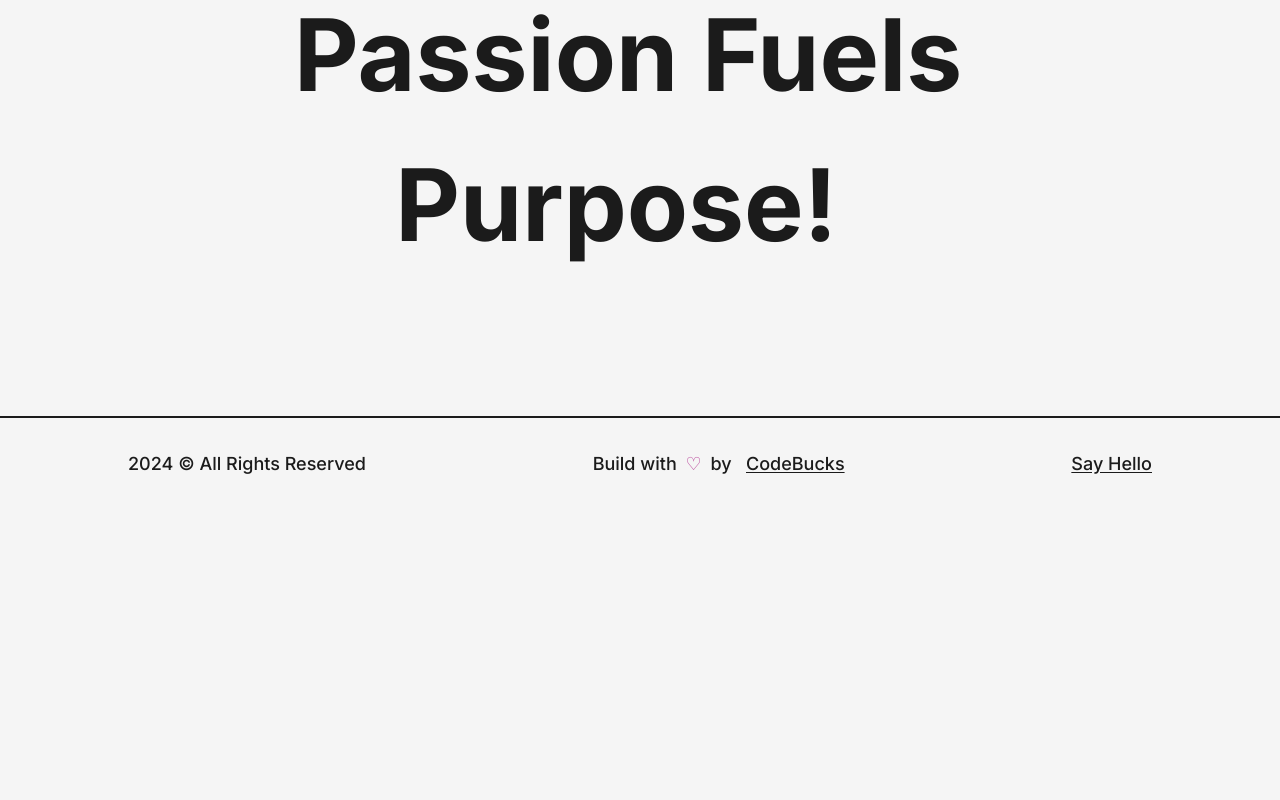
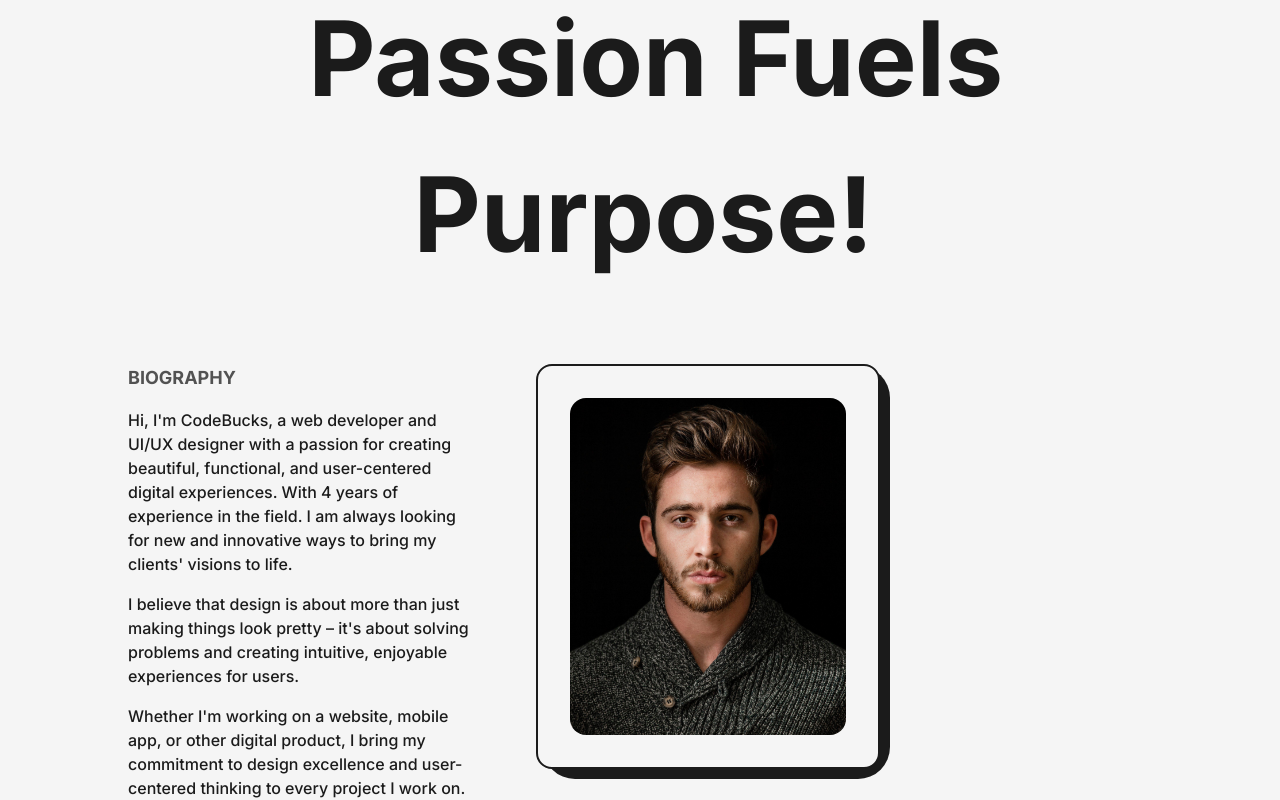
Before and after one commit to LoGiSTeRr/DanielPortfolio, a Next.js app: page /about in a window 1280 px wide. Shown: the part 180-980 px from the top of the page. Before the commit the page ends 800 px from the top, so only its background shows below. Built offline with nearby package versions, Linux system fonts and the light colour scheme.

Commit message:
img in about

```diff
--- a/app/about/page.jsx
+++ b/app/about/page.jsx
@@ -2,13 +2,38 @@ import AnimatedText from "@/components/AnimatedText"
 import Head from "next/head"
 import React from "react"
 import Layout from "../layouts/Layout"
+import Image from "next/image";
+import profile from '../../public/images/profile/developer-pic-2.jpg'
 
 const About = () => {
   return (
     <>
-      <main className='flex w-full flex-col items-center justify-center bg-red-400'>
-        <Layout className="pt-16">
-          <AnimatedText className="text-[100px]" text={'Passion Fuels Purpose! '}/>
+      <main className='flex w-full flex-col items-center justify-center text-dark'>
+        <Layout className="pt-16 ">
+          <AnimatedText className="relative left-7 mb-16 text-[104px]" text={'Passion Fuels Purpose! '}/>
+          <div className='grid w-full grid-cols-8 gap-16'>
+            <div className='col-span-3 flex flex-col items-start justify-start'>
+              <h2 className='mb-4 text-lg font-bold uppercase text-dark/75'>Biography</h2>
+              <p className="font-medium">
+                Hi, I'm CodeBucks, a web developer and UI/UX designer with a passion for creating beautiful, functional,
+                and user-centered digital experiences. With 4 years of experience in the field. I am always looking for
+                new and innovative ways to bring my clients' visions to life.
+              </p>
+              <p className="my-4 font-medium">
+                I believe that design is about more than just making things look pretty – it's about solving problems and
+                creating intuitive, enjoyable experiences for users.
+              </p>
+              <p className="font-medium">
+                Whether I'm working on a website, mobile app, or
+                other digital product, I bring my commitment to design excellence and user-centered thinking to
+                every project I work on. I look forward to the opportunity to bring my skills and passion to your next project.
+              </p>
+            </div>
+            <div className=' col-span-3 relative h-max rounded-2xl border-2 border-solid bg-light p-8 border-dark'>
+              <div className='absolute top-0 -right-3 -z-10 w-[102%] h-[103%] rounded-[2rem] bg-dark'/>
+              <Image alt="profile" src={profile} className="w-full h-auto rounded-2xl"/>
+            </div>
+          </div>
         </Layout>
       </main>
     </>
```
